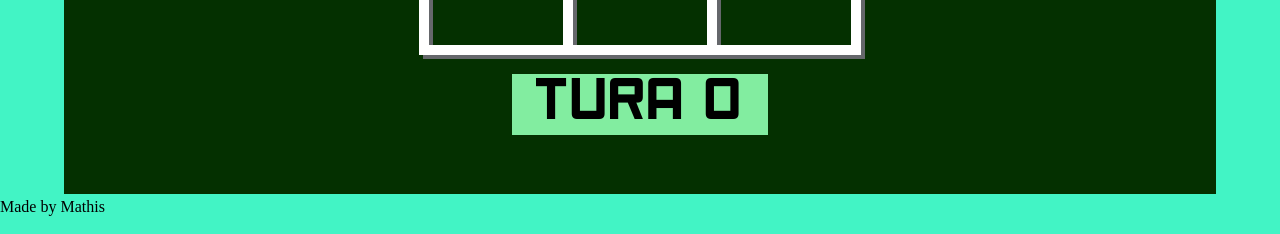
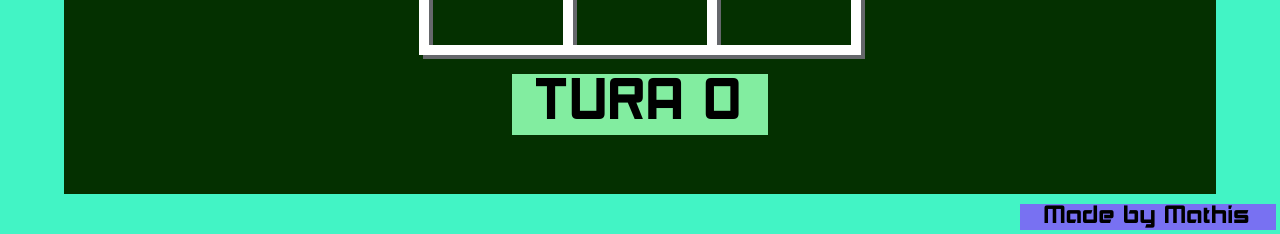
Before and after one commit to Mathisplay/Tic-Tac-Toe, a PHP site: page / in a window 1280 px wide. Shown: the part 566-800 px from the top of the page. Run offline with PHP 8.4, Linux system fonts and the light colour scheme.

Commit message:
Update style.css

```diff
--- a/css/style.css
+++ b/css/style.css
@@ -74,6 +74,16 @@ div.Text5
 	background-color: #82eda0;
 }
 
+div.Text6
+{
+	text-align: center;
+	position: absolute;
+	margin-left: 79.65vw;
+	width: 20vw;
+	bottom: 0.35vw;
+	background-color: #7871f2;
+}
+
 canvas.One
 {
 	background-color: #043000;
@@ -100,3 +110,12 @@ canvas.One
 	font-size: 7vh;
 	color: #000000;
 }
+
+.Czcionka3
+{
+    font-family: 'Akashi';
+    font-weight: normal;
+    font-style: normal;
+	font-size: 3vh;
+	color: #000000;
+}
```
